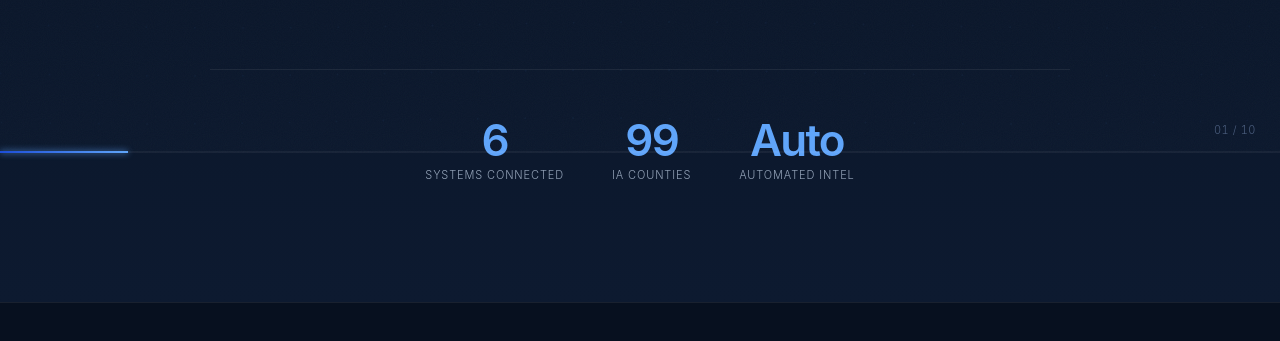
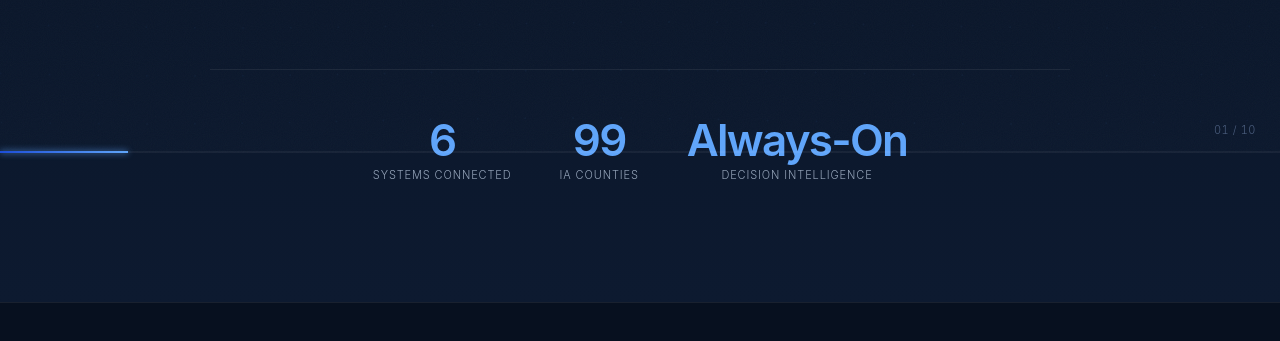
Before and after one commit to devinmarshall757-dotcom/titan-os, a website: page pitch.html in a window 1280 px wide. Shown: the part 647-988 px from the top of the page. Drawn offline with Linux system fonts and the light colour scheme.

Commit message:
Upgrade automated intelligence pitch language

```diff
--- a/pitch.html
+++ b/pitch.html
@@ -495,8 +495,8 @@ h3.d { font-size: clamp(26px, 3.5vw, 44px); font-weight: 300; line-height: 1.05;
         <div class="stat-l">IA Counties</div>
       </div>
       <div>
-        <span class="stat-n sky">Auto</span>
-        <div class="stat-l">Automated Intel</div>
+        <span class="stat-n sky">Always-On</span>
+        <div class="stat-l">Decision Intelligence</div>
       </div>
     </div>
   </div>
```
